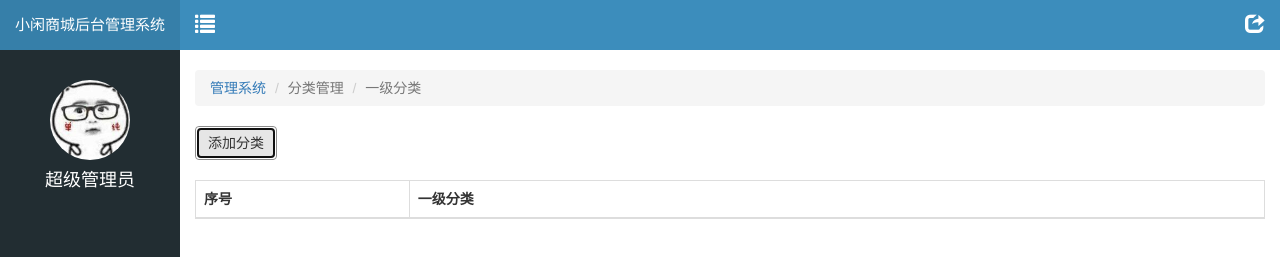
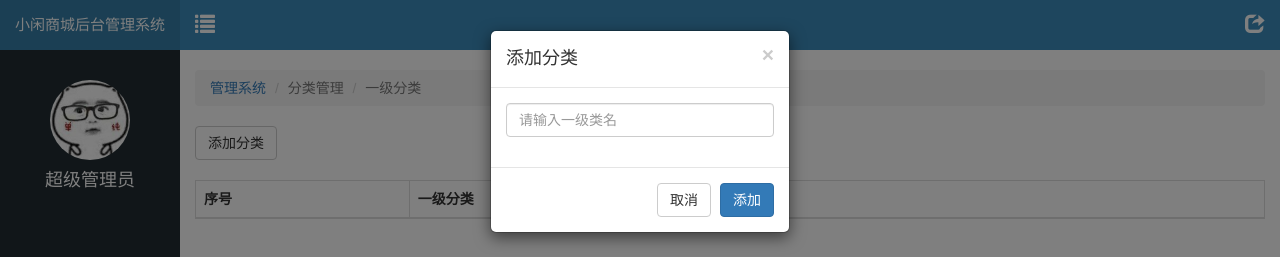
Before and after one commit to 18217085080/shang_letao, a website: page public/back/first.html in a window 1280 px wide. Both pictures are taken after a click on the button "添加分类". Shown: the top 257 px of the page. Drawn offline with Linux system fonts and the light colour scheme; no server answers.

Commit message:
一级分类添加完成

```diff
--- a/public/back/first.html
+++ b/public/back/first.html
@@ -6,6 +6,7 @@
     <title>小闲商城</title>
     <link rel="stylesheet" href="./lib/bootstrap/css/bootstrap.css">
     <link rel="stylesheet" href="./lib/bootstrap-validator/css/bootstrapValidator.min.css">
+    <link rel="stylesheet" href="./lib/bootstrap-validator/css/bootstrapValidator.css">
     <link rel="stylesheet" href="./lib/nprogress/nprogress.css">
     <link rel="stylesheet" href="./css/common.css">
 </head>
@@ -61,7 +62,7 @@
 
 
             <div class="lt_content">
-                <button class="btn  btn-default">添加分类</button>
+                <button class="btn  btn-default" id="addBtn">添加分类</button>
 
                 <table class="table table-bordered table-hover mt_20">
                     <thead>
@@ -106,7 +107,28 @@ role Aria 都是给盲人设备识别的  可以直接删掉
             </div><!-- /.modal-content -->
         </div><!-- /.modal-dialog -->
     </div><!-- /.modal -->
+    <div class="modal fade" tabindex="-1" id="addModal">
+        <div class="modal-dialog modal-sm">
+            <div class="modal-content">
+                <form id="form">
+                    <div class="modal-header">
+                    <button type="button" class="close" data-dismiss="modal"><span>&times;</span></button>
+                    <h4 class="modal-title">添加分类</h4>
+                </div>
+                <div class="modal-body">
+                        <div class="form-group">
 
+                          <input type="text" name="categoryName" class="form-control"   placeholder="请输入一级类名">
+                        </div>
+                </div>
+                <div class="modal-footer">
+                    <button type="button" class="btn btn-default" data-dismiss="modal">取消</button>
+                    <button type="submit" class="btn btn-primary" >添加</button>
+                </div>
+                </form>
+            </div><!-- /.modal-content -->
+        </div><!-- /.modal-dialog -->
+    </div><!-- /.modal -->
     <script type="text/html" id="firstTpl">
         {{ each rows v i }}
         <tr>
@@ -122,6 +144,7 @@ role Aria 都是给盲人设备识别的  可以直接删掉
     <script src="lib/nprogress/nprogress.js"></script>
     <script src="lib/artTemplate/template-web.js"></script>
     <script src="lib/bootstrap-paginator/bootstrap-paginator.js"></script>
+    <script src="lib/bootstrap-validator/js/bootstrapValidator.js"></script>
     <script src="./js/common.js"></script>
     <script src="./js/first.js"></script>
 
--- a/public/back/js/first.js
+++ b/public/back/js/first.js
@@ -34,4 +34,61 @@ $(function () {
       }
     });
   }
+
+
+  // 2  点击添加分类按钮，显示模态框
+  $("#addBtn").click(function(){
+    // 显示模态框
+    $("#addModal").modal("show");
+  });
+
+
+  // 3. 添加表单校验功能
+  $('#form').bootstrapValidator({
+
+    // 配置校验图标
+    feedbackIcons: {
+      valid: 'glyphicon glyphicon-ok',    // 校验成功
+      invalid: 'glyphicon glyphicon-remove',  // 校验失败
+      validating: 'glyphicon glyphicon-refresh' // 校验中
+    },
+
+    // 字段列表
+    fields: {
+      categoryName: {
+        // 校验规则, 要求非空
+        validators: {
+          notEmpty: {
+            message: "请输入一级分类名称"
+          }
+        }
+      }
+    }
+  });
+
+  //   添加表单校验成功事件  阻止默认的表单提交 通过ajax进行提交
+  $("#form").on("success.form.bv",function(e){
+    // 阻止默认的提交
+    e.preventDefault();
+    // 通过ajax提交
+    $.ajax({
+      type:"post",
+      url:"/category/addTopCategory",
+      data:$("#form").serialize(),
+      dataType:"json",
+      success:function(info){
+        console.log(info);
+        if(info.success){
+          // 添加成功
+          //  关闭模态框
+          $("#addModal").modal("hide");
+          // 重新渲染当前第一页
+          currentPage = 1;
+          render();
+          // 重置表单内容和状态  得到一个实例
+          $("#form").data("bootstrapValidator").resetForm(true);
+        }
+      }
+    })
+  })
 });
```
